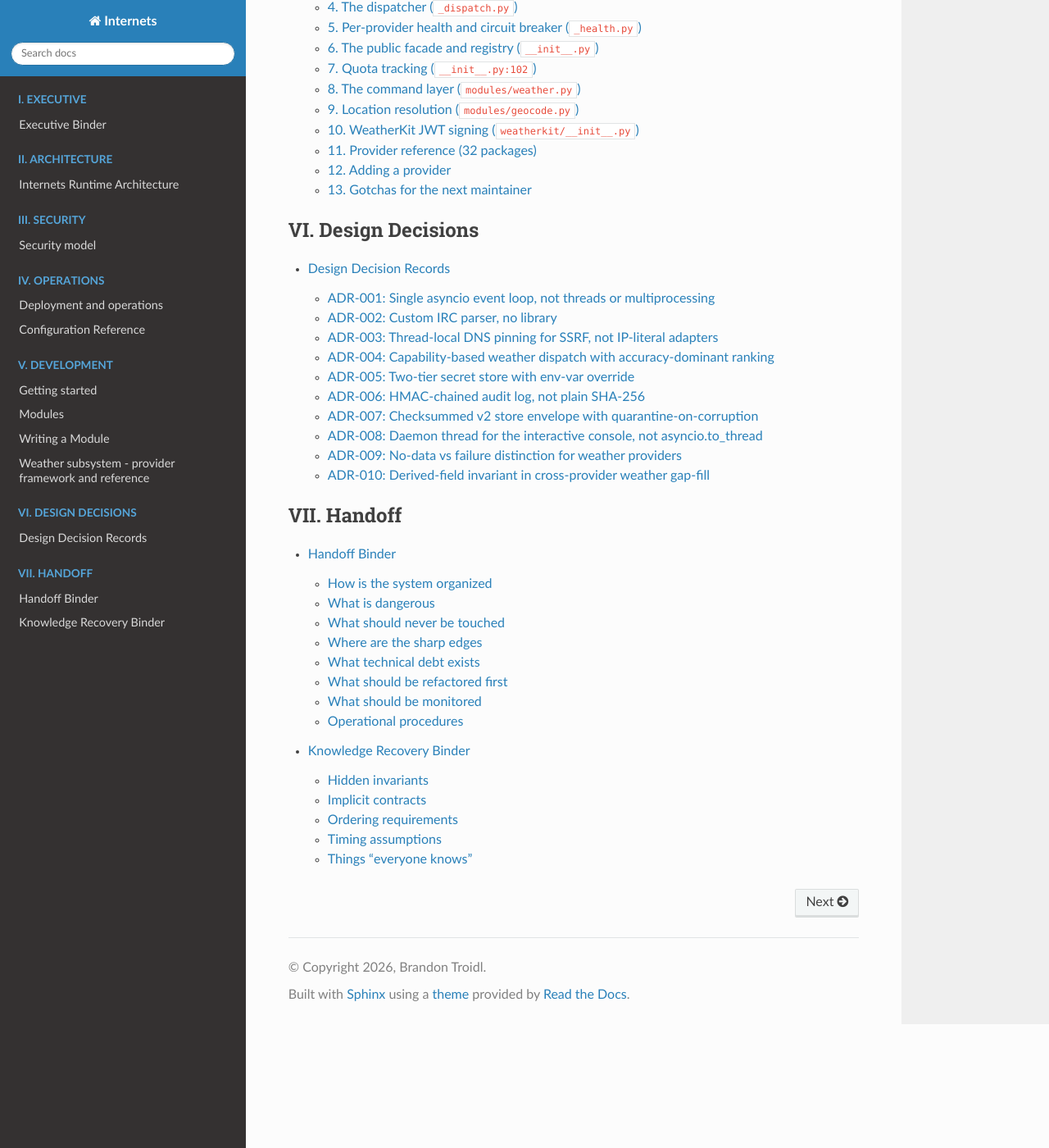
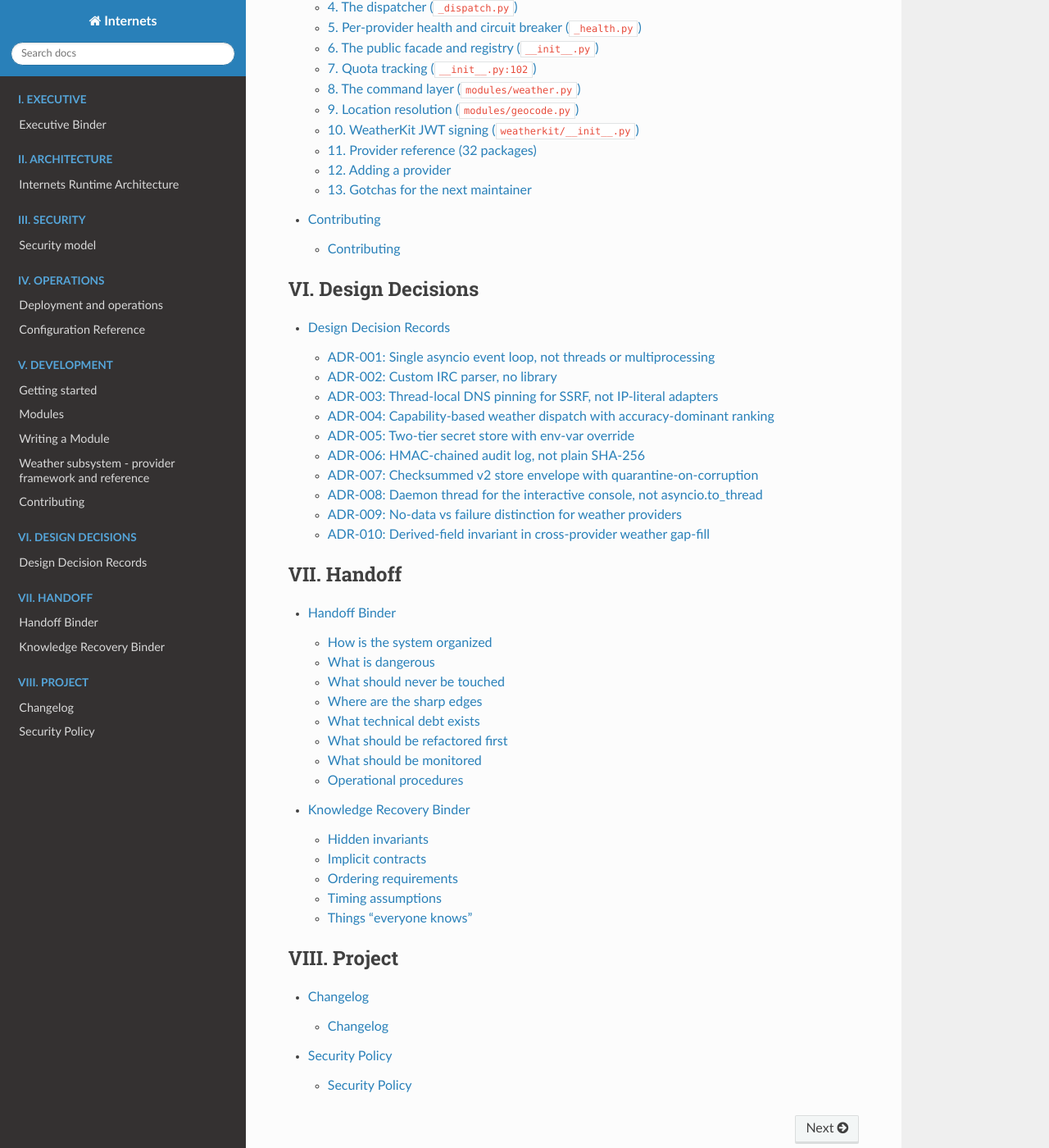
Before and after one commit to brandontroidl/Internets, a Sphinx documentation site: the page built from docs/index.md, in a window 1280 px wide and 1400 px high, scrolled down 2617 px. Shown: the whole window at 82% size. Built offline with Sphinx 7.4.7 and the Read the Docs theme 3.1.0, drawn with Linux system fonts in a browser that asks for light colours; pages that are not in the unit, such as notebooks, are missing from menus.

Commit message:
docs: wire CONTRIBUTING, CHANGELOG, SECURITY into the sphinx binder
include wrappers so the built docs (HTML/PDF) are self-contained
without needing GitHub. contributing.md goes under Development,
changelog and security-policy under a new Project section.

````diff
--- a/docs/index.md
+++ b/docs/index.md
@@ -49,6 +49,7 @@ getting-started
 modules
 writing-modules
 providers
+contributing
 ```
 
 ```{toctree}
@@ -68,7 +69,15 @@ knowledge-recovery
 
 ```{toctree}
 :maxdepth: 2
-:caption: VIII. API Reference
+:caption: VIII. Project
+
+changelog
+security-policy
+```
+
+```{toctree}
+:maxdepth: 2
+:caption: IX. API Reference
 
 autoapi/index
 ```
--- /dev/null
+++ b/docs/security-policy.md
@@ -0,0 +1,7 @@
+# Security Policy
+
+```{include} ../SECURITY.md
+:relative-docs: ..
+:relative-images:
+:heading-offset: 1
+```
````
Also changed, not shown: docs/changelog.md (added, +7 -0 lines), docs/contributing.md (added, +7 -0 lines).
